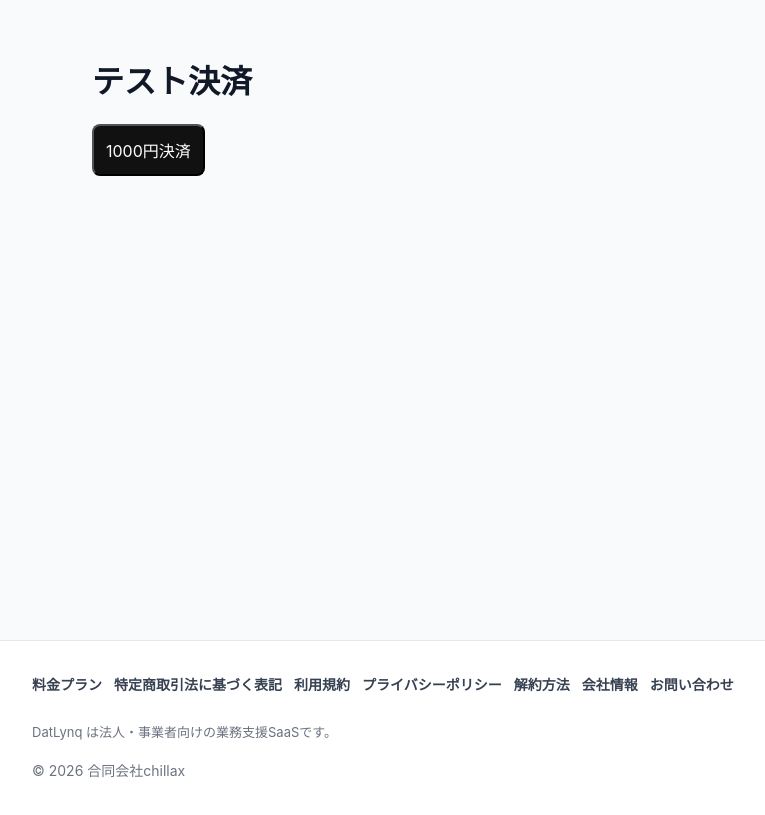
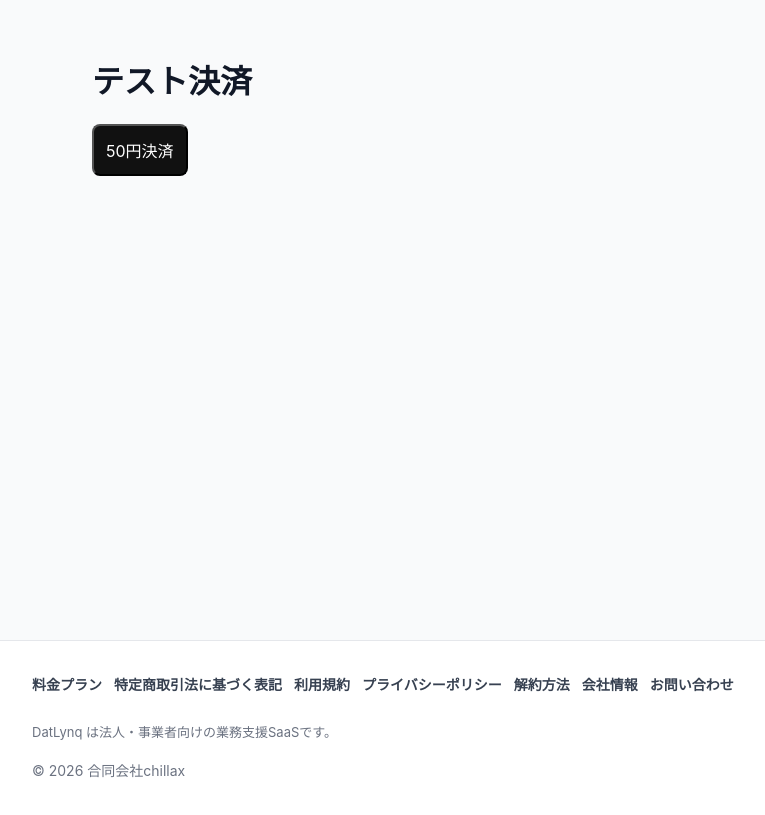
Before and after one commit to chillaxllc1-png/logera, a Next.js app: page /test-payment in a window 1280 px wide. Shown: the whole page, without its empty margins (58-823 px from the left). Built offline with nearby package versions, Linux system fonts and the light colour scheme; no server answers.

Commit message:
fix: add token to test payment

```diff
--- a/app/test-payment/page.tsx
+++ b/app/test-payment/page.tsx
@@ -9,16 +9,16 @@ export default function Page() {
         setLoading(true)
 
         try {
-            const res = await fetch('/api/payment', {
+            const res = await fetch('/api/payment/execute', {
                 method: 'POST',
                 headers: { 'Content-Type': 'application/json' },
                 body: JSON.stringify({
                     userId: 'a4010e2c-da07-4087-8969-2476b661d188',
-                    amount: 1000,
+                    amount: 50,
+                    token: 'tok_visa', // ← テスト用トークン
                 }),
             })
 
-            // 🔥 ① まずHTTPステータス確認
             if (!res.ok) {
                 alert('現在決済は一時制限されています')
                 return
@@ -26,7 +26,6 @@ export default function Page() {
 
             const result = await res.json()
 
-            // 🔥 ② JSON安全チェック
             if (!result?.allowed) {
                 alert('現在決済は一時制限されています')
                 return
@@ -56,7 +55,7 @@ export default function Page() {
                     borderRadius: 8,
                 }}
             >
-                {loading ? '処理中...' : '1000円決済'}
+                {loading ? '処理中...' : '50円決済'}
             </button>
         </div>
     )
```
